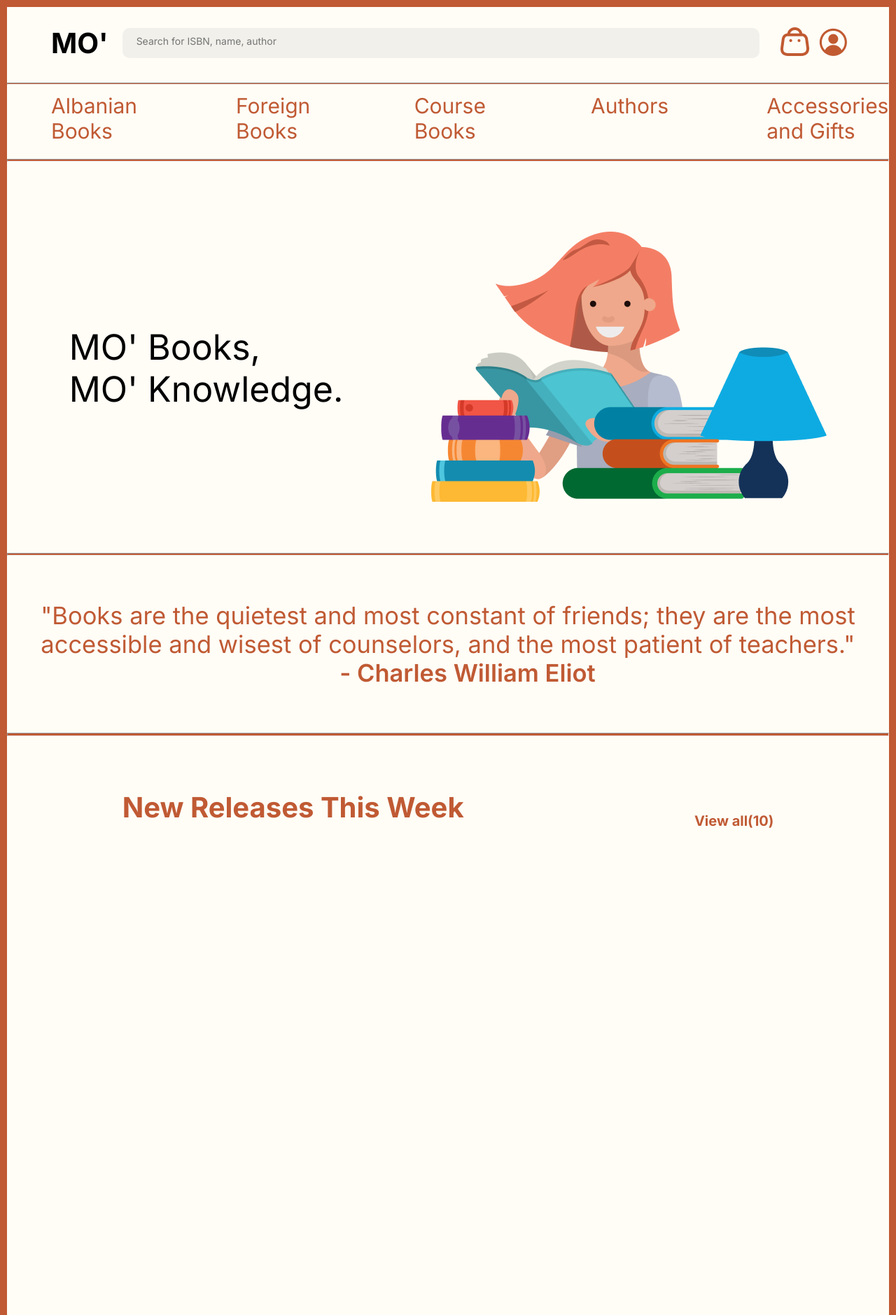
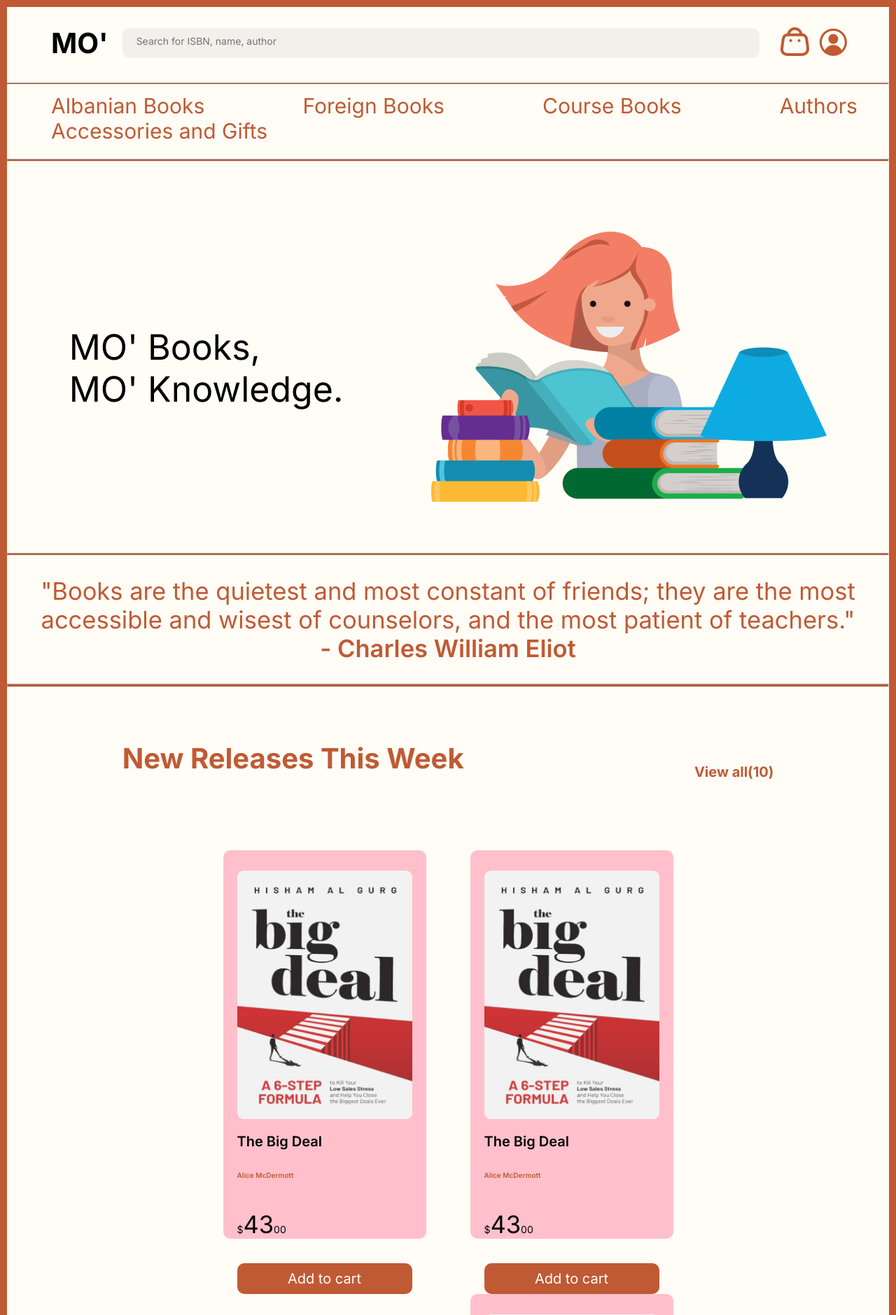
Before and after one commit to m-bobi/MO-Books, a PHP site: page /home.html in a window 1280 px wide. Shown: the top 1879 px of the page at 70% size. Run offline with PHP 8.4, Linux system fonts and the light colour scheme.

Commit message:
new patch 1:56

```diff
--- a/home.css
+++ b/home.css
@@ -6,7 +6,7 @@ a {
 
 .sectionWhite {
     background-color: var(--section-color);
-    width: 100%;
+    width: 100vw;
     height: 2000px;
     border: 10px solid var(--main-color);
 }
@@ -21,6 +21,7 @@ a {
 
 .searchBar {
     display: flex;
+    flex-wrap: wrap;
     align-items: center;
     margin-left: 5%;
 }
@@ -36,6 +37,7 @@ a {
     border-style: none;
     display: flex;
     flex-grow: 1;
+    flex-wrap: wrap;
     flex-direction: column;
     align-items: end;
     padding: 10px 20px 16px;
@@ -58,6 +60,18 @@ a {
     margin-left: 10px;
 }
 
+@media screen and (max-width:991px) {
+    .partOne p {
+        font-size: 8px;
+    }
+
+    .img-5 {
+        height: 220px;
+        width: 240px;
+    }
+}
+
+
 .div-8 {
     background-color: #c05a34;
     align-self: stretch;
@@ -70,6 +84,7 @@ a {
     justify-content: flex-start;
     margin-top: 1%;
     margin-left: 5%;
+    flex-wrap: wrap;
     align-items: start;
     gap: 11.7%;
 }
@@ -82,6 +97,7 @@ a {
 .sectionOne {
     padding-top: 100px;
     padding-left: 0px;
+    flex-wrap: wrap;
     display: flex;
     flex-direction: row;
     justify-content: center;
@@ -95,12 +111,16 @@ a {
 } */
 
 .partOne {
+    display: flex;
     margin-right: 10%;
     justify-content: space-between;
+    flex-direction: column;
+    line-height: 0;
 }
 
 .title {
     font: 400 50px Inter, sans-serif;
+    margin: 0;
 }
 
 .div-9 {
@@ -121,15 +141,19 @@ a {
     padding-top: 30px;
     display: flex;
     justify-content: center;
+    flex-wrap: wrap;
+    flex-direction: column;
+    align-items: center;
 }
 
-.quote pre {
-    display: block;
+.quote p {
+    display: flex;
     color: var(--main-color);
     font: 400 34.5px Inter, sans-serif;
+    margin: 0;
 }
 
-pre b {
+p b {
     font: 600 34.5px Inter, sans-serif;
 }
 
@@ -137,7 +161,7 @@ pre b {
     background-color: #c05a34;
     align-self: stretch;
     height: 5px;
-    margin: -10px 0 0;
+    margin: 30px 0 0;
 }
 
 .sec {
@@ -160,3 +184,64 @@ pre b {
 .view {
     font: 700 20px Inter, sans-serif;
 }
+
+.newReleases {
+    margin-top: 80px;
+    display: flex;
+    justify-content: center;
+    align-items: center;
+    flex-wrap: wrap;
+    gap: 5%;
+}
+
+.box {
+    background-color: pink;
+    height: 555px;
+    width: 290px;
+    border-radius: 10px;
+}
+
+.book1 {
+    display: flex;
+    flex-wrap: wrap;
+    justify-content: center;
+    flex-direction: column;
+    align-items: center;
+}
+
+.box img {
+    margin-top: 10%;
+    height: 355px;
+    width: 250px;
+}
+
+.bio {
+    display: flex;
+    flex-wrap: wrap;
+    justify-content: flex-start;
+    flex-direction: column;
+    align-items: flex-start;
+}
+
+.bookTitle {
+    font: 600 20px Inter, sans-serif;
+}
+
+.author {
+    font: 600 10px Inter, sans-serif;
+    color: #c05a34;
+}
+
+.price {
+    font: 400 34.5px Inter, sans-serif;
+}
+
+.btnc {
+    border-radius: 10px;
+    border-style: none;
+    background-color: #c05a34;
+    font: 400 20px Inter, sans-serif;
+    color: white;
+    padding: 10px;
+    width: 250px;
+}
--- a/home.html
+++ b/home.html
@@ -46,8 +46,8 @@
             </hr>
             <div class="sectionOne">
                 <div class="partOne">
-                    <pre class="title">MO' Books,
-MO' Knowledge.</pre>
+                    <p class="title">MO' Books,</p>
+                    <p class="title"> MO' Knowledge.</p>
                 </div>
                 <div class="partTwo">
                     <img loading="lazy" src="/resources/logos/lady2.png" class="img-5" />
@@ -56,11 +56,10 @@ MO' Knowledge.</pre>
             <hr class="div-10">
             </hr>
             <div class="quote">
-                <pre>
-"Books are the quietest and most constant of friends; they are the most
-accessible and wisest of counselors, and the most patient of teachers."
-                                            <b>- Charles William Eliot</b>
-                </pre>
+                <p>"Books are the quietest and most constant of friends; they are the most</p>
+                <p>accessible and wisest of counselors, and the most patient of teachers."</p>
+                <p><b>- Charles William Eliot</b></p>
+                </p>
             </div>
             <hr class="div-11">
             </hr>
@@ -70,8 +69,54 @@ accessible and wisest of counselors, and the most patient of teachers."
                     <h3 class="view">View all(10)</h3>
                 </a>
             </div>
-        </div>
-    </div>
+            <div class="newReleases">
+                <div class="box">
+                    <div class="book1">
+                        <img src="resources/001.png" alt="book">
+                        <div class="bio">
+                            <p class="bookTitle"> The Big Deal</p>
+                            <p class="author">Alice McDermott</p>
+                            <p class="price"><span>$</span>43<span>00</span></p>
+                            <input type="button" value="Add to cart" class="btnc">
+                        </div>
+                    </div>
+                </div>
+                <div class="box">
+                    <div class="book1">
+                        <img src="resources/001.png" alt="book">
+                        <div class="bio">
+                            <p class="bookTitle"> The Big Deal</p>
+                            <p class="author">Alice McDermott</p>
+                            <p class="price"><span>$</span>43<span>00</span></p>
+                            <input type="button" value="Add to cart" class="btnc">
+                        </div>
+                    </div>
+                    <div class="box">
+                        <div class="book1">
+                            <img src="resources/001.png" alt="book">
+                            <div class="bio">
+                                <p class="bookTitle"> The Big Deal</p>
+                                <p class="author">Alice McDermott</p>
+                                <p class="price"><span>$</span>43<span>00</span></p>
+                                <input type="button" value="Add to cart" class="btnc">
+                            </div>
+                        </div>
+                        <div class="box">
+                            <div class="book1">
+                                <img src="resources/001.png" alt="book">
+                                <div class="bio">
+                                    <p class="bookTitle"> The Big Deal</p>
+                                    <p class="author">Alice McDermott</p>
+                                    <p class="price"><span>$</span>43<span>00</span></p>
+                                    <input type="button" value="Add to cart" class="btnc">
+                                </div>
+                            </div>
+                        </div>
+
+                    </div>
+                </div>
+
+                <script src="js/script.js"></script>
 </body>
 
 </html>
```
Also changed, not shown: resources/001.png (added).
